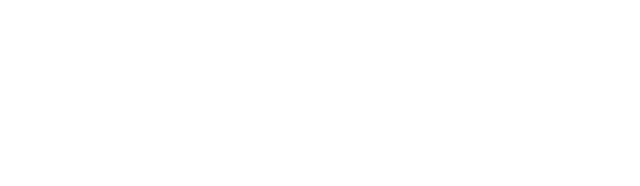
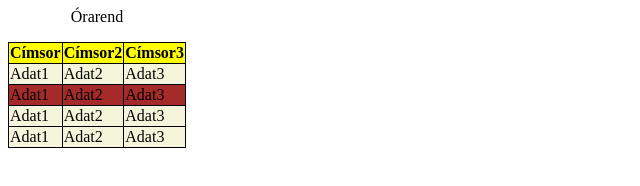
Before and after one commit to kupianna/Tablazatok, a plain HTML site: page Desktop/Táblázatok/index.html in a window 1280 px wide. Shown: the whole page, without its empty margins (0-640 px from the left). Drawn offline with Linux system fonts and the light colour scheme.

Commit message:
táblázatok formázása

```diff
--- /dev/null
+++ b/Desktop/Táblázatok/index.css
@@ -0,0 +1,27 @@
+table, tr, td, th {
+    border: 1px, solid, black
+}
+table{
+    border-collapse: collapse
+}
+td, th {
+    padding=16px
+    border-radius: 12px;
+}
+
+tr{
+    background-color: beige;
+}
+tr:nth-child(2){
+    background-color: brown;
+}
+tr:nth-child{
+
+}
+th{
+    background-color: yellow;
+}
+caption{
+    padding-bottom: 16px;
+
+}
--- a/Desktop/Táblázatok/index.html
+++ b/Desktop/Táblázatok/index.html
@@ -4,8 +4,40 @@
     <meta charset="UTF-8">
     <meta name="viewport" content="width=device-width, initial-scale=1.0">
     <title>Document</title>
+    <link rel="stylesheet" href=index.css>
 </head>
 <body>
+    <table>
+        <caption> Órarend </caption>
+        <thead>
+            <tr>
+                <th>Címsor</th>
+                <th>Címsor2</th>
+                <th>Címsor3</th>
+            </tr>
+        </thead>
+        <tbody>
+
+            <tr>
+                <td>Adat1</td>
+                <td>Adat2</td>
+                <td>Adat3</td>
+            </tr>
+                <td> Adat1 </td>
+                <td>Adat2</td>
+                <td>Adat3</td>
+            <tr>
+                <td>Adat1</td>
+                <td>Adat2</td>
+                <td>Adat3</td>
+            </tr>
+            <tr>
+                <td> Adat1 </td>
+                <td>Adat2</td>
+                <td>Adat3</td>
+            </tr>
+        </tbody>
+    </table>
 
 </body>
 </html>
```
